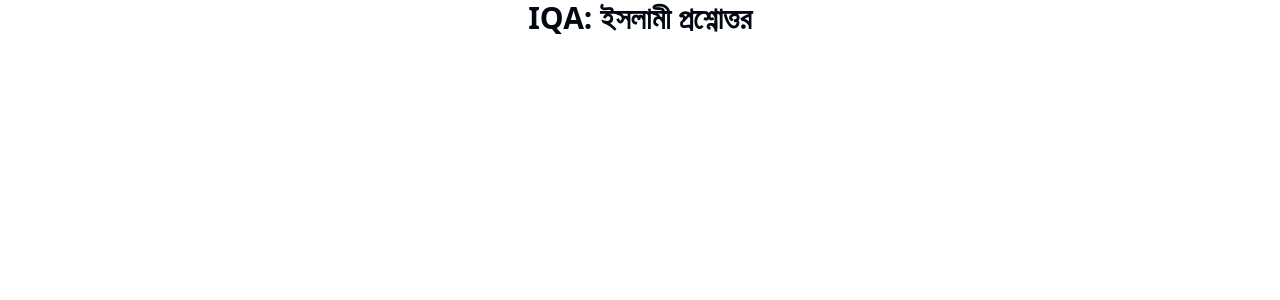
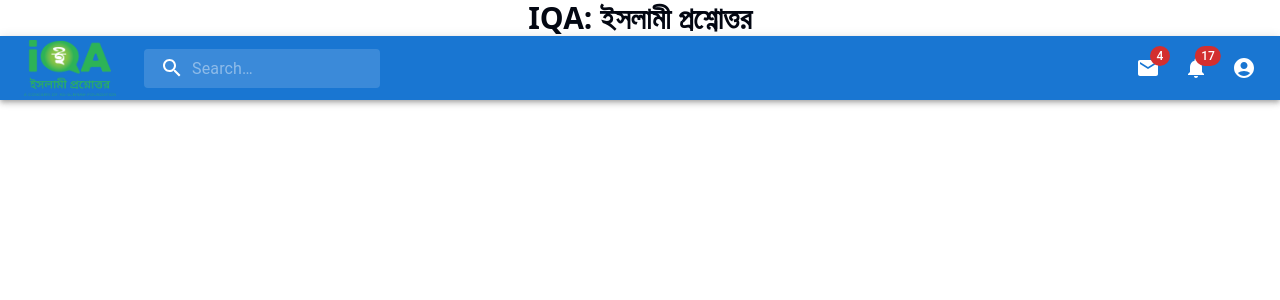
Before and after one commit to GmMamunH/islamic-question-and-answer, a React (Vite) app: page / in a window 1280 px wide. Shown: the top 300 px of the page. Built offline with nearby package versions, Linux system fonts and the light colour scheme.

Commit message:
add(navbar): add navbar

```diff
--- a/package.json
+++ b/package.json
@@ -12,6 +12,7 @@
   "dependencies": {
     "@emotion/react": "^11.14.0",
     "@emotion/styled": "^11.14.0",
+    "@mui/icons-material": "^6.4.0",
     "@mui/material": "^6.4.0",
     "react": "^18.3.1",
     "react-dom": "^18.3.1"
--- a/src/App.jsx
+++ b/src/App.jsx
@@ -1,9 +1,12 @@
+import { Navbar } from "./components/shared/header/navbar/Navbar";
+
 function App() {
   return (
     <>
       <h1 className="text-center text-3xl text-gray-950 font-bold">
         IQA: ইসলামী প্রশ্নোত্তর
       </h1>
+      <Navbar />
     </>
   );
 }
--- /dev/null
+++ b/src/components/shared/header/navbar/Navbar.jsx
@@ -0,0 +1,239 @@
+import * as React from "react";
+import { styled, alpha } from "@mui/material/styles";
+import AppBar from "@mui/material/AppBar";
+import Box from "@mui/material/Box";
+import Toolbar from "@mui/material/Toolbar";
+import IconButton from "@mui/material/IconButton";
+import Typography from "@mui/material/Typography";
+import InputBase from "@mui/material/InputBase";
+import Badge from "@mui/material/Badge";
+import MenuItem from "@mui/material/MenuItem";
+import Menu from "@mui/material/Menu";
+import MenuIcon from "@mui/icons-material/Menu";
+import SearchIcon from "@mui/icons-material/Search";
+import AccountCircle from "@mui/icons-material/AccountCircle";
+import MailIcon from "@mui/icons-material/Mail";
+import NotificationsIcon from "@mui/icons-material/Notifications";
+import MoreIcon from "@mui/icons-material/MoreVert";
+
+import Logo from "../../../../assets/images/logo/logo.png"
+
+const Search = styled("div")(({ theme }) => ({
+  position: "relative",
+  borderRadius: theme.shape.borderRadius,
+  backgroundColor: alpha(theme.palette.common.white, 0.15),
+  "&:hover": {
+    backgroundColor: alpha(theme.palette.common.white, 0.25),
+  },
+  marginRight: theme.spacing(2),
+  marginLeft: 0,
+  width: "100%",
+  [theme.breakpoints.up("sm")]: {
+    marginLeft: theme.spacing(3),
+    width: "auto",
+  },
+}));
+
+const SearchIconWrapper = styled("div")(({ theme }) => ({
+  padding: theme.spacing(0, 2),
+  height: "100%",
+  position: "absolute",
+  pointerEvents: "none",
+  display: "flex",
+  alignItems: "center",
+  justifyContent: "center",
+}));
+
+const StyledInputBase = styled(InputBase)(({ theme }) => ({
+  color: "inherit",
+  "& .MuiInputBase-input": {
+    padding: theme.spacing(1, 1, 1, 0),
+    // vertical padding + font size from searchIcon
+    paddingLeft: `calc(1em + ${theme.spacing(4)})`,
+    transition: theme.transitions.create("width"),
+    width: "100%",
+    [theme.breakpoints.up("md")]: {
+      width: "20ch",
+    },
+  },
+}));
+
+export const Navbar = () => {
+  const [anchorEl, setAnchorEl] = React.useState(null);
+  const [mobileMoreAnchorEl, setMobileMoreAnchorEl] = React.useState(null);
+
+  const isMenuOpen = Boolean(anchorEl);
+  const isMobileMenuOpen = Boolean(mobileMoreAnchorEl);
+
+  const handleProfileMenuOpen = (event) => {
+    setAnchorEl(event.currentTarget);
+  };
+
+  const handleMobileMenuClose = () => {
+    setMobileMoreAnchorEl(null);
+  };
+
+  const handleMenuClose = () => {
+    setAnchorEl(null);
+    handleMobileMenuClose();
+  };
+
+  const handleMobileMenuOpen = (event) => {
+    setMobileMoreAnchorEl(event.currentTarget);
+  };
+
+  const menuId = "primary-search-account-menu";
+  const renderMenu = (
+    <Menu
+      anchorEl={anchorEl}
+      anchorOrigin={{
+        vertical: "top",
+        horizontal: "right",
+      }}
+      id={menuId}
+      keepMounted
+      transformOrigin={{
+        vertical: "top",
+        horizontal: "right",
+      }}
+      open={isMenuOpen}
+      onClose={handleMenuClose}
+    >
+      <MenuItem onClick={handleMenuClose}>Profile</MenuItem>
+      <MenuItem onClick={handleMenuClose}>My account</MenuItem>
+    </Menu>
+  );
+
+  const mobileMenuId = "primary-search-account-menu-mobile";
+  const renderMobileMenu = (
+    <Menu
+      anchorEl={mobileMoreAnchorEl}
+      anchorOrigin={{
+        vertical: "top",
+        horizontal: "right",
+      }}
+      id={mobileMenuId}
+      keepMounted
+      transformOrigin={{
+        vertical: "top",
+        horizontal: "right",
+      }}
+      open={isMobileMenuOpen}
+      onClose={handleMobileMenuClose}
+    >
+      <MenuItem>
+        <IconButton size="large" aria-label="show 4 new mails" color="inherit">
+          <Badge badgeContent={4} color="error">
+            <MailIcon />
+          </Badge>
+        </IconButton>
+        <p>Messages</p>
+      </MenuItem>
+      <MenuItem>
+        <IconButton
+          size="large"
+          aria-label="show 17 new notifications"
+          color="inherit"
+        >
+          <Badge badgeContent={17} color="error">
+            <NotificationsIcon />
+          </Badge>
+        </IconButton>
+        <p>Notifications</p>
+      </MenuItem>
+      <MenuItem onClick={handleProfileMenuOpen}>
+        <IconButton
+          size="large"
+          aria-label="account of current user"
+          aria-controls="primary-search-account-menu"
+          aria-haspopup="true"
+          color="inherit"
+        >
+          <AccountCircle />
+        </IconButton>
+        <p>Profile</p>
+      </MenuItem>
+    </Menu>
+  );
+
+  return (
+    <Box sx={{ flexGrow: 1 }}>
+      <AppBar position="static">
+        <Toolbar>
+          {/* <IconButton
+            size="large"
+            edge="start"
+            color="inherit"
+            aria-label="open drawer"
+            sx={{ mr: 2 }}
+          >
+            <MenuIcon />
+          </IconButton> */}
+          {/* <Typography
+            variant="h6"
+            noWrap
+            component="div"
+            sx={{ display: { xs: "none", sm: "block" } }}
+          > */}
+            <img className="w-14 md:w-24 py-1 pr-1" src={Logo} alt="ইসলামী প্রশ্নোত্তর" />
+          {/* </Typography> */}
+          <Search>
+            <SearchIconWrapper>
+              <SearchIcon />
+            </SearchIconWrapper>
+            <StyledInputBase
+              placeholder="Search…"
+              inputProps={{ "aria-label": "search" }}
+            />
+          </Search>
+          <Box sx={{ flexGrow: 1 }} />
+          <Box sx={{ display: { xs: "none", md: "flex" } }}>
+            <IconButton
+              size="large"
+              aria-label="show 4 new mails"
+              color="inherit"
+            >
+              <Badge badgeContent={4} color="error">
+                <MailIcon />
+              </Badge>
+            </IconButton>
+            <IconButton
+              size="large"
+              aria-label="show 17 new notifications"
+              color="inherit"
+            >
+              <Badge badgeContent={17} color="error">
+                <NotificationsIcon />
+              </Badge>
+            </IconButton>
+            <IconButton
+              size="large"
+              edge="end"
+              aria-label="account of current user"
+              aria-controls={menuId}
+              aria-haspopup="true"
+              onClick={handleProfileMenuOpen}
+              color="inherit"
+            >
+              <AccountCircle />
+            </IconButton>
+          </Box>
+          <Box sx={{ display: { xs: "flex", md: "none" } }}>
+            <IconButton
+              size="large"
+              aria-label="show more"
+              aria-controls={mobileMenuId}
+              aria-haspopup="true"
+              onClick={handleMobileMenuOpen}
+              color="inherit"
+            >
+              <MoreIcon />
+            </IconButton>
+          </Box>
+        </Toolbar>
+      </AppBar>
+      {renderMobileMenu}
+      {renderMenu}
+    </Box>
+  );
+}
```
Also changed, not shown: 1 other file (tests, documents, lock files or other folders).
